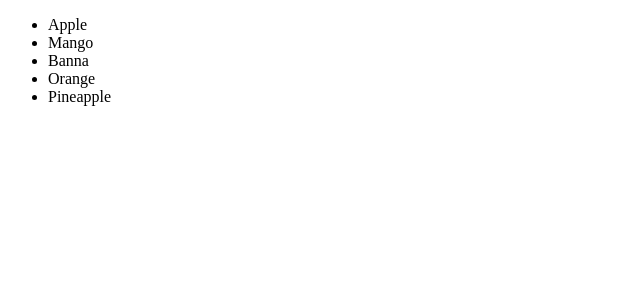
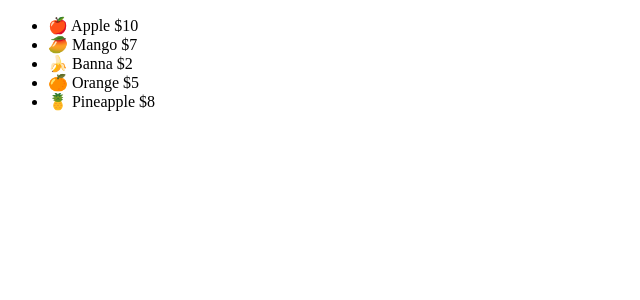
Before and after one commit to richardyhayashi/react-beginners-code-stoic, a React (Vite) app in the folder src/: page / in a window 1280 px wide. Shown: the top 300 px of the page, without its empty margins (0-640 px from the left). Built offline with nearby package versions, Linux system fonts and the light colour scheme.

Commit message:
Finished Chapter 14.

```diff
--- a/src/src/components/Fruits.jsx
+++ b/src/src/components/Fruits.jsx
@@ -1,10 +1,17 @@
 const Fruits = () => {
-  const fruits = ["Apple", "Mango", "Banna", "Orange", "Pineapple"];
+  //const fruits = ["Apple", "Mango", "Banna", "Orange", "Pineapple"];
+  const fruits = [
+    {name: "Apple", price: 10, emoji: "🍎"},
+    {name: "Mango", price: 7, emoji: "🥭"},
+    {name: "Banna", price: 2, emoji: "🍌"},
+    {name: "Orange", price: 5, emoji: "🍊"},
+    {name: "Pineapple", price: 8, emoji: "🍍"},
+  ];
 
   return (
     <ul>
-      {fruits.map((fruit) => (
-        <li key={fruit}>{fruit}</li>
+      {fruits.map(fruit => (
+        <li key={fruit.name}>{fruit.emoji} {fruit.name} ${fruit.price}</li>
       ))}
     </ul>
   );
```
Also changed, not shown: 1 other file (tests, documents, lock files or other folders).
